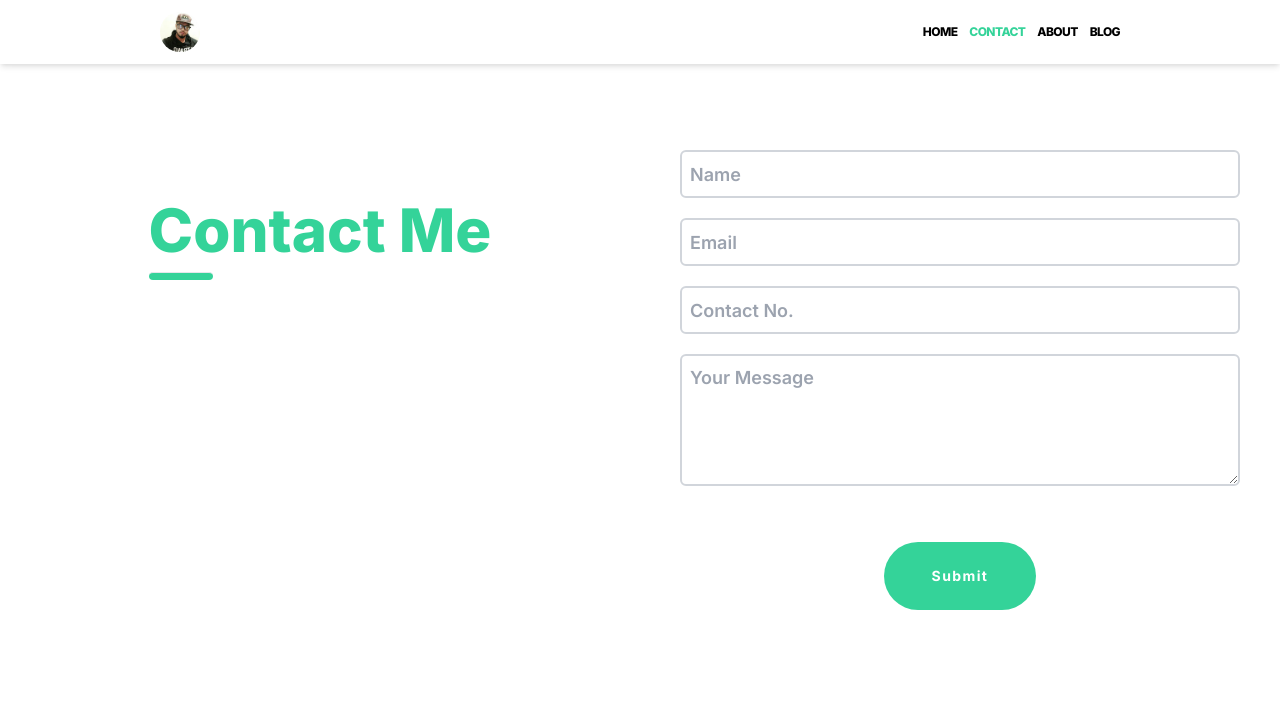
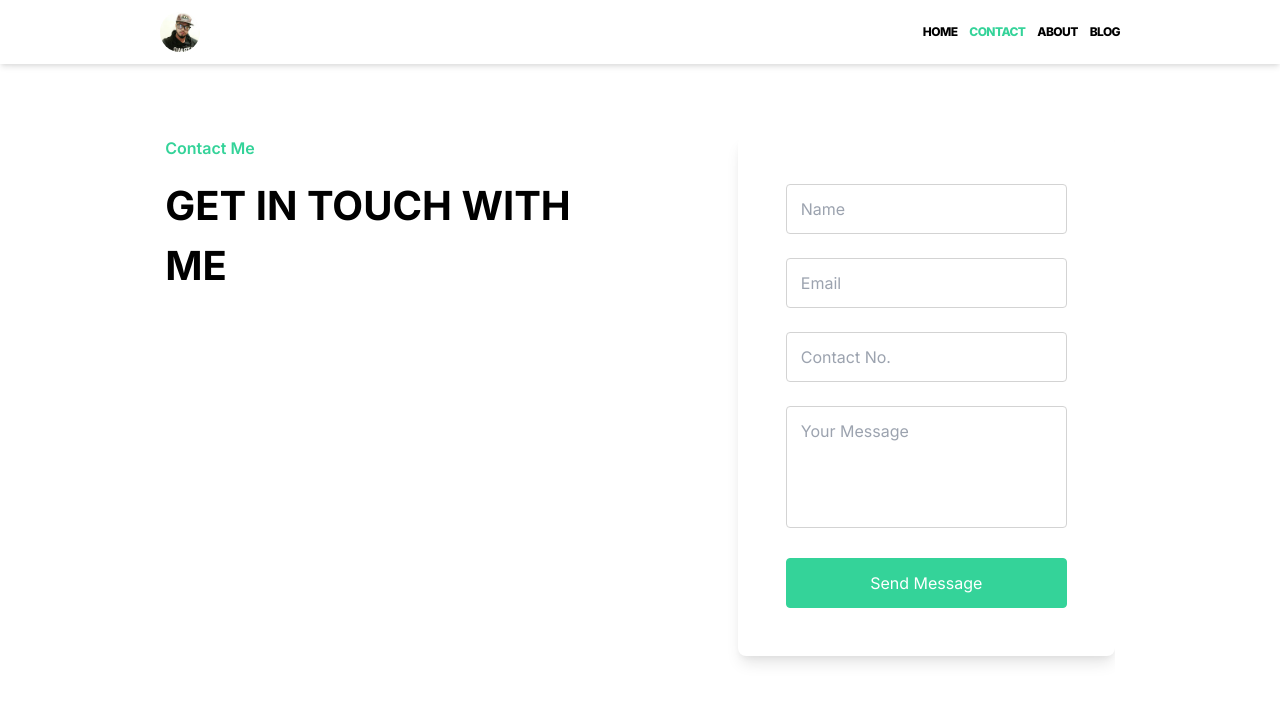
Before and after one commit to K-H-Rayhan/Portfolio, a Next.js app: page /contact in a window 1280 px wide. Shown: the top 702 px of the page. Built offline with nearby package versions, Linux system fonts and the light colour scheme; no server answers.

Commit message:
commit on 'main'

```diff
--- a/components/layout/Layout.js
+++ b/components/layout/Layout.js
@@ -9,7 +9,7 @@ export default function Layout({ title, keywords, description, children }) {
             <meta name='keywords' content={keywords} />
             <Header />
             <div className="flex flex-col items-center "> {children}</div>
-            <Footer />
+
         </div>
     )
 }
--- a/package.json
+++ b/package.json
@@ -6,6 +6,7 @@
     "start": "next start"
   },
   "dependencies": {
+    "@lottiefiles/lottie-player": "^1.5.5",
     "bcrypt": "^5.0.1",
     "mongodb": "^3.7.3",
     "next": "^12.0.4",
--- /dev/null
+++ b/pages/asd.js
@@ -0,0 +1,50 @@
+import React, { useState } from "react";
+function asd() {
+  const ref = React.useRef(null);
+  const [loading, setLoading] = useState(true);
+  const [data, setData] = React.useState([]);
+  React.useEffect(() => {
+    fetchData();
+    import("@lottiefiles/lottie-player");
+  }, []);
+  const fetchData = async () => {
+    let petsData = await fetch("https://jsonplaceholder.typicode.com/photos");
+    let convertData = await petsData.json();
+    setData(convertData);
+    console.log(setData);
+    setTimeout(function () {
+      setLoading(false);
+    }, 5000);
+  };
+
+  return loading ? (
+    <div className=" w-full flex justify-content items-center">
+      <main>
+        <lottie-player
+          ref={ref}
+          src="https://assets5.lottiefiles.com/packages/lf20_szlepvdh.json"
+          background="transparent"
+          speed="1"
+          style={{ width: "300px", height: "300px" }}
+          loop
+          autoplay
+        ></lottie-player>
+      </main>
+    </div>
+  ) : (
+    <div>
+      {data.map((event, i) => {
+        return (
+          <div key={i}>
+            <img alt="s" src={event.url} width={200} height={200}></img>
+            <h1>
+              {i}.{event.title}
+            </h1>
+          </div>
+        );
+      })}
+    </div>
+  );
+}
+
+export default asd;
--- a/pages/contact.js
+++ b/pages/contact.js
@@ -1,29 +1,178 @@
-import Layout from '../components/layout/Layout'
-import Contactcard from '../components/card/Contactcard'
+import Layout from "../components/layout/Layout";
+import Contactcard from "../components/card/Contactcard";
 import { useState } from "react";
-import { useRouter } from 'next/router';
+import { useRouter } from "next/router";
 export default function contact() {
-    const inputDesign = " text-lg font-semibold focus:ring-1 focus:ring-green-400 outline-none rounded-md h-12 border-2 border-gray-300 focus:border-green-400 p-2 md:mb-0 mb-3"
+  const inputDesign =
+    " text-lg font-semibold focus:ring-1 focus:ring-green-400 outline-none rounded-md h-12 border-2 border-gray-300 focus:border-green-400 p-2 md:mb-0 mb-3";
   const [inputs, setInputs] = useState({});
   const done = async (e) => {
-        const data = await fetch(`https://khrayhan.me/api/contact?username=${inputs.username}&email=${inputs.email}&phone=${inputs.phone}&message=${inputs.text}`)
+    const data = await fetch(
+      `https://khrayhan.me/api/contact?username=${inputs.username}&email=${inputs.email}&phone=${inputs.phone}&message=${inputs.text}`
+    );
     const res = await data.json();
     console.log(res);
-    }
+  };
   const handleChange = (event) => {
     const name = event.target.name;
     const value = event.target.value;
-        setInputs(values => ({ ...values, [name]: value }))
-    }
+    setInputs((values) => ({ ...values, [name]: value }));
+  };
   const router = useRouter();
   const handleSubmit = (event) => {
-        router.push('/thanks')
+    router.push("/thanks");
     event.preventDefault();
-    }
+  };
 
   return (
     <Layout title="Rayhan | Contact">
-            <div className="w-full h-screen grid grid-rows-5 md:grid-cols-2 mt-16 md:mt-0 items-center justify-center justify-items-center" >
+      <div class="bg-white py-20 lg:py-[120px] overflow-hidden relative md:w-auto m-4 md:h-screen">
+        <div class="container">
+          <div class="flex flex-wrap lg:justify-between -mx-4">
+            <div class="w-full lg:w-1/2 xl:w-6/12 px-4">
+              <div class="max-w-[570px] mb-12 lg:mb-0">
+                <span class="block mb-4 text-base text-green-400 font-semibold">
+                  Contact Me
+                </span>
+                <h2
+                  class="
+                  text-dark
+                  mb-6
+                  uppercase
+                  font-bold
+                  text-[32px]
+                  sm:text-[40px]
+                  lg:text-[36px]
+                  xl:text-[40px]
+                  "
+                >
+                  GET IN TOUCH WITH ME
+                </h2>
+                {/* <p class="text-base text-body-color leading-relaxed mb-9">
+                  Lorem ipsum dolor sit amet, consectetur adipiscing elit, sed
+                  do eius tempor incididunt ut labore et dolore magna aliqua. Ut
+                  enim adiqua minim veniam quis nostrud exercitation ullamco
+                </p> */}
+              </div>
+            </div>
+            <div class="w-full lg:w-1/2 xl:w-5/12 px-4">
+              <div class="bg-white relative rounded-lg p-8 sm:p-12 shadow-lg">
+                <form
+                  onSubmit={handleSubmit}
+                >
+                  <div class="mb-6">
+                    <input
+                      type="text"
+                      name="username"
+                      value={inputs.username || ""}
+                      onChange={handleChange}
+                      placeholder="Name"
+                      required
+                      className="
+                        w-full
+                        rounded
+                        py-3
+                        px-[14px]
+                        text-body-color text-base
+                        border border-[lightgray]
+                        outline-none
+                        focus-visible:shadow-none
+                        focus:border-green-400
+                        "
+                    />
+                  </div>
+                  <div class="mb-6">
+                    <input
+                      type="email"
+                      name="email"
+                      value={inputs.email || ""}
+                      onChange={handleChange}
+                      placeholder="Email"
+                      required
+                      className="
+                        w-full
+                        rounded
+                        py-3
+                        px-[14px]
+                        text-body-color text-base
+                        border border-[lightgray]
+                        outline-none
+                        focus-visible:shadow-none
+                        focus:border-green-400
+                        "
+                    />
+                  </div>
+                  <div class="mb-6">
+                    <input
+                      type="phone"
+                      name="phone"
+                      value={inputs.phone || ""}
+                      onChange={handleChange}
+                      placeholder="Contact No."
+                      required
+                      className="
+                        w-full
+                        rounded
+                        py-3
+                        px-[14px]
+                        text-body-color text-base
+                        border border-[lightgray]
+                        outline-none
+                        focus-visible:shadow-none
+                        focus:border-green-400
+                        "
+                    />
+                  </div>
+                  <div class="mb-6">
+                    <textarea
+                      name="text"
+                      value={inputs.text || ""}
+                      onChange={handleChange}
+                      id=""
+                      cols="30"
+                      rows="4"
+                      placeholder="Your Message"
+                      required
+                      className="
+                        w-full
+                        rounded
+                        py-3
+                        px-[14px]
+                        text-body-color text-base
+                        border border-[lightgray]
+                        resize-none
+                        outline-none
+                        focus-visible:shadow-none
+                        focus:border-green-400
+                        "
+                    ></textarea>
+                  </div>
+                  <div>
+                    <button
+                      type="submit"
+                      onClick={done}
+                      className="
+                        w-full
+                        text-white
+                        bg-green-400
+                        rounded
+                        border border-green-400
+                        p-3
+                        transition
+                        hover:bg-opacity-90
+                        "
+                    >
+                      Send Message
+                    </button>
+                  </div>
+                </form>
+              </div>
+            </div>
+          </div>
+        </div>
+      </div>
+
+      {/* <div className="w-full h-screen grid grid-rows-5 md:grid-cols-2 mt-16 md:mt-0 items-center justify-center justify-items-center" >
                 <div className="md:text-6xl text-4xl font-extrabold flex-wrap text-green-400 mx-5 md:row-start-2 ">
                     Contact Me<hr className="mt-3 w-16 h-2 bg-green-400 rounded-full " />
                     <div className=" bg-fixed bg-contactBg w-full"></div>
@@ -49,27 +198,46 @@ export default function contact() {
                     </form>
                 </div>
 
+            </div> */}
+      <div className=" grid md:grid-rows-4 justify-items-center">
+        <div className="xl:text-6xl lg:text-5xl text-4xl font-extrabold text-green-400 mx-5 self-center place-self-center justify-self-center mt-0 md:mt-4">
+          Contacts
+          <hr className=" w-16 mb-4 md:mb-0 h-2 bg-green-400 rounded-full " />
         </div>
-            <div className=" w-full grid md:grid-rows-5 justify-items-center">
-                <div className="xl:text-6xl lg:text-5xl text-4xl font-extrabold text-green-400 mx-5 self-center place-self-center justify-self-center mt-0 md:mt-4">Contacts<hr className=" w-16 mb-4 md:mb-0 h-2 bg-green-400 rounded-full " /></div>
         <div className="grid md:grid-cols-2 grid-cols-1 md:row-span-2 gap-4">
           <div className="grid gap-4">
-                        <Contactcard text="Facebook" srce="https://www.facebook.com/kamrulhassan.rayhan.7/" imgSrc="https://img.icons8.com/office/40/000000/facebook.png" />
-                        <Contactcard text="Linkedin" srce="https://www.linkedin.com/in/kamrul-hasan-rayhan-76a42917b/" imgSrc="https://img.icons8.com/officel/40/000000/linkedin.png" />
+            <Contactcard
+              text="Facebook"
+              srce="https://www.facebook.com/kamrulhassan.rayhan.7/"
+              imgSrc="https://img.icons8.com/office/40/000000/facebook.png"
+            />
+            <Contactcard
+              text="Linkedin"
+              srce="https://www.linkedin.com/in/kamrul-hasan-rayhan-76a42917b/"
+              imgSrc="https://img.icons8.com/officel/40/000000/linkedin.png"
+            />
           </div>
           <div className="grid gap-4">
-                        <Contactcard text="Stack Overflow" srce="https://stackoverflow.com/users/16314541/rayhan" imgSrc="https://img.icons8.com/color/48/000000/stackoverflow.png" />
-                        <Contactcard text="Github" srce="https://github.com/K-H-Rayhan?tab=repositories" imgSrc="https://img.icons8.com/nolan/48/github.png" />
+            <Contactcard
+              text="Stack Overflow"
+              srce="https://stackoverflow.com/users/16314541/rayhan"
+              imgSrc="https://img.icons8.com/color/48/000000/stackoverflow.png"
+            />
+            <Contactcard
+              text="Github"
+              srce="https://github.com/K-H-Rayhan?tab=repositories"
+              imgSrc="https://img.icons8.com/nolan/48/github.png"
+            />
           </div>
         </div>
       </div>
     </Layout>
-    )
+  );
 }
 
 export async function getStaticProps(context) {
-    const res = fetch('https://khrayhan.me/api/contact');
+  const res = fetch("https://khrayhan.me/api/contact");
   return {
     props: {}, // will be passed to the page component as props
+  };
 }
-  }
```
Also changed, not shown: 1 other file (tests, documents, lock files or other folders). Lines whose indentation alone changed are shown as unchanged.
